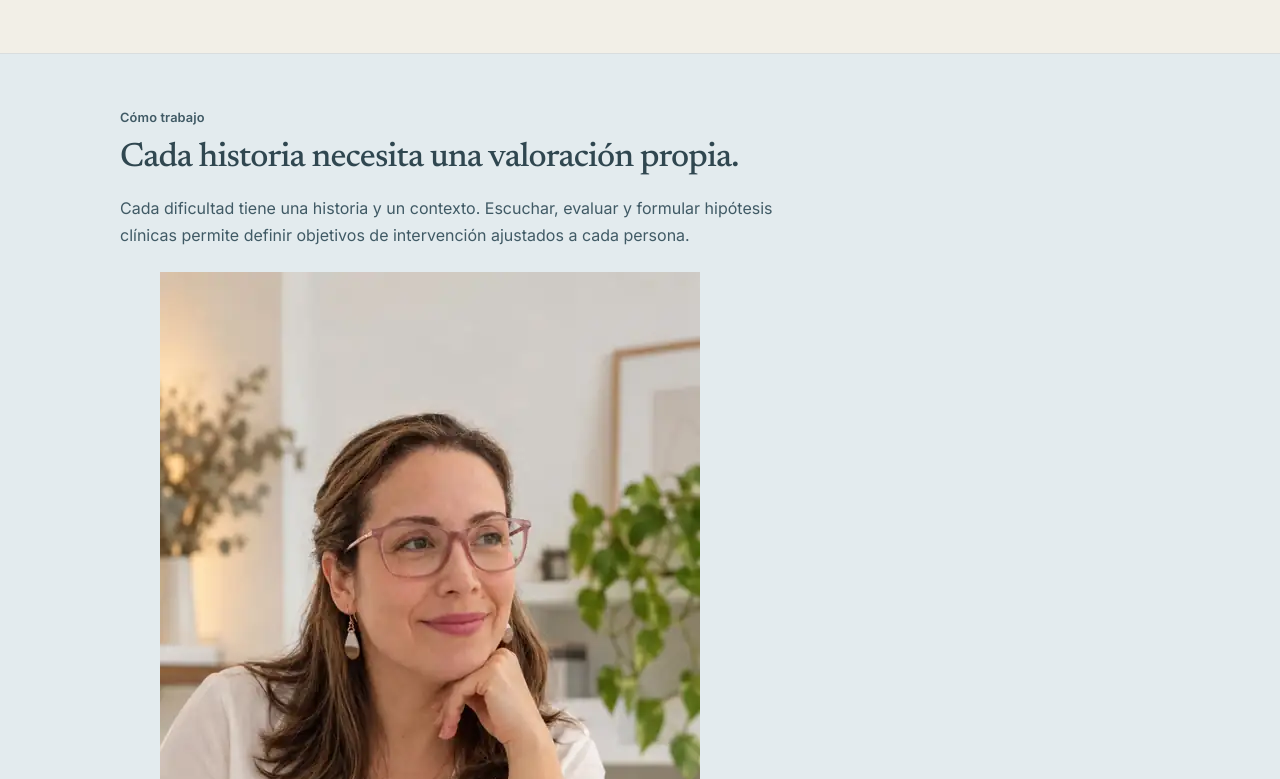
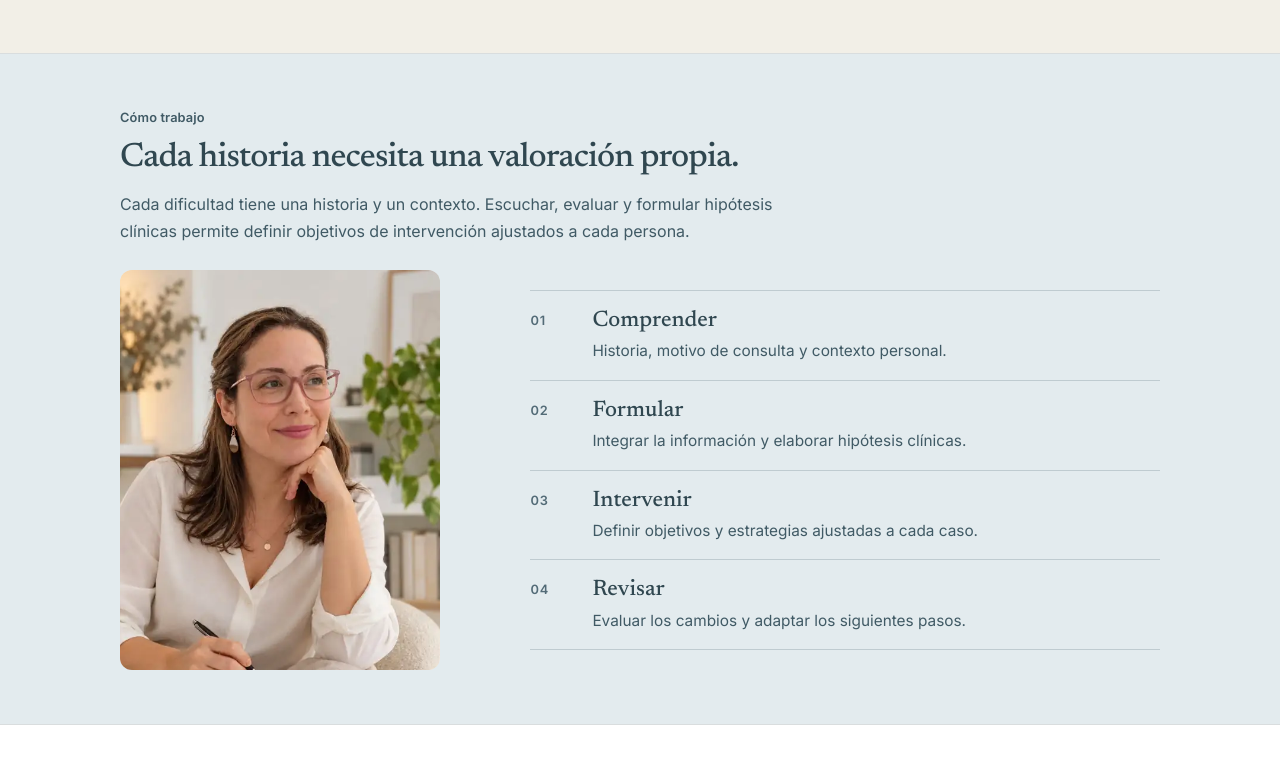
Before and after one commit to carolinasanchezgirona/Portfolio-Carolina, a Next.js app: page / in a window 1280 px wide. Shown: the part 1401-2180 px from the top of the page. Built offline with nearby package versions, Linux system fonts and the light colour scheme.

Commit message:
Style clinical method as balanced editorial image and four-step timeline

```diff
--- a/app/editorial.css
+++ b/app/editorial.css
@@ -1032,3 +1032,97 @@
   .editorial-site .editorial-about-photo{max-width:290px;}
   .editorial-site .editorial-podcast-card{padding:24px 21px;}
 }
+
+
+/* Método clínico: composición editorial, sin tarjetas sobredimensionadas. */
+.editorial-site .editorial-method .editorial-section-head{
+  max-width:860px;
+  margin-bottom:26px;
+}
+.editorial-site .editorial-method-intro{
+  max-width:72ch;
+  margin:13px 0 0;
+  font-size:1rem;
+  line-height:1.63;
+  color:#405A65;
+}
+.editorial-site .editorial-method-editorial-layout{
+  display:grid;
+  grid-template-columns:minmax(220px,.54fr) minmax(0,1fr);
+  gap:clamp(30px,5.5vw,78px);
+  align-items:center;
+}
+.editorial-site .editorial-method-portrait{
+  margin:0;
+  width:100%;
+  max-width:320px;
+  justify-self:start;
+  overflow:hidden;
+  border-radius:12px;
+  background:#EDEDED;
+}
+.editorial-site .editorial-method-portrait img{
+  display:block;
+  width:100%;
+  height:auto;
+  aspect-ratio:4/5;
+  object-fit:cover;
+  object-position:center 28%;
+}
+.editorial-site .editorial-method-list{
+  list-style:none;
+  padding:0;
+  margin:0;
+  border-top:1px solid #BFCBD0;
+}
+.editorial-site .editorial-method-item{
+  display:grid;
+  grid-template-columns:44px minmax(0,1fr);
+  column-gap:18px;
+  padding:17px 0;
+  border-bottom:1px solid #BFCBD0;
+  align-items:start;
+}
+.editorial-site .editorial-method-number{
+  display:block;
+  padding-top:4px;
+  color:#536B77;
+  font-size:.8rem;
+  font-weight:600;
+  line-height:1.4;
+  letter-spacing:.07em;
+}
+.editorial-site .editorial-method-item h3{
+  margin:0 0 5px;
+  color:#304750;
+  font-family:var(--font-newsreader),Georgia,serif;
+  font-size:clamp(1.23rem,1.75vw,1.55rem);
+  font-weight:500;
+  line-height:1.18;
+}
+.editorial-site .editorial-method-item p{
+  margin:0;
+  max-width:57ch;
+  color:#405A65;
+  font-size:.96rem;
+  line-height:1.53;
+}
+@media(max-width:900px){
+  .editorial-site .editorial-method-editorial-layout{
+    grid-template-columns:minmax(185px,.52fr) minmax(0,1fr);
+    gap:26px;
+  }
+  .editorial-site .editorial-method-portrait{max-width:270px;}
+}
+@media(max-width:680px){
+  .editorial-site .editorial-method-editorial-layout{
+    grid-template-columns:1fr;
+    gap:24px;
+  }
+  .editorial-site .editorial-method-portrait{max-width:250px;}
+  .editorial-site .editorial-method-item{
+    grid-template-columns:35px minmax(0,1fr);
+    column-gap:12px;
+    padding:15px 0;
+  }
+}
```
